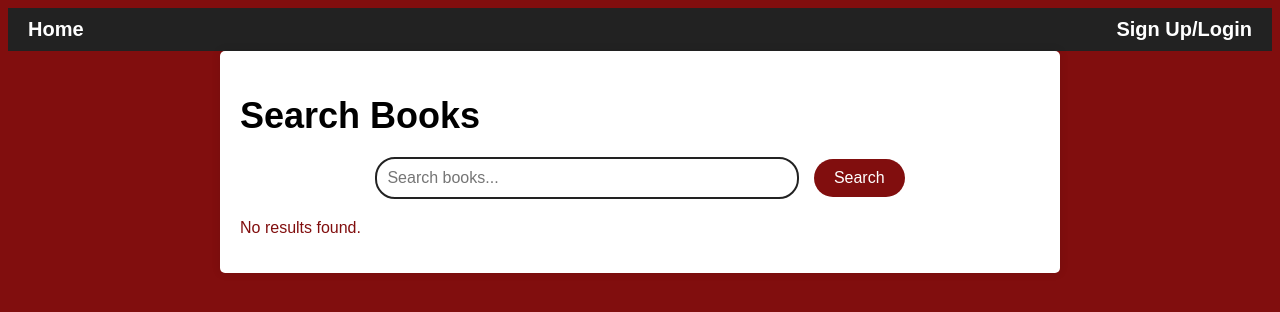
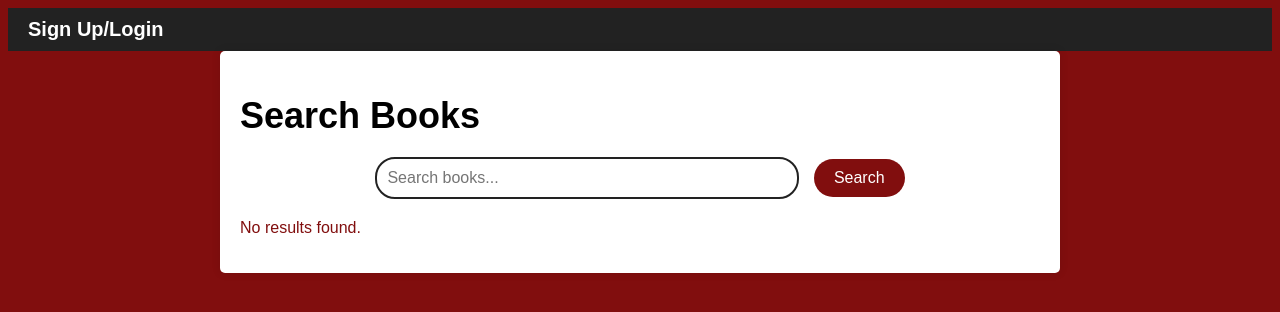
Before and after one commit to AlexiosEC/LibMS, a Django app: page /search/ in a window 1280 px wide. Shown: the top 312 px of the page. Run offline with Django 4.2, Linux system fonts and the light colour scheme.

Commit message:
Update search.html
Taking out "Home" page.

```diff
--- a/LibMS/libmsapp/templates/search.html
+++ b/LibMS/libmsapp/templates/search.html
@@ -89,12 +89,6 @@
             align-items: center;
             padding: 10px 20px;
         }
-        .home-link {
-            color: #fff;
-            text-decoration: none;
-            font-size: 20px;
-            font-weight: bold;
-        }
         .login-link {
             color: #fff;
             text-decoration: none;
@@ -105,7 +99,6 @@
 </head>
 <body>
     <div class="banner">
-        <a href="/" class="home-link">Home</a>
         <a href="/login" class="login-link">Sign Up/Login</a>
     </div>
     <div class="container">
```
